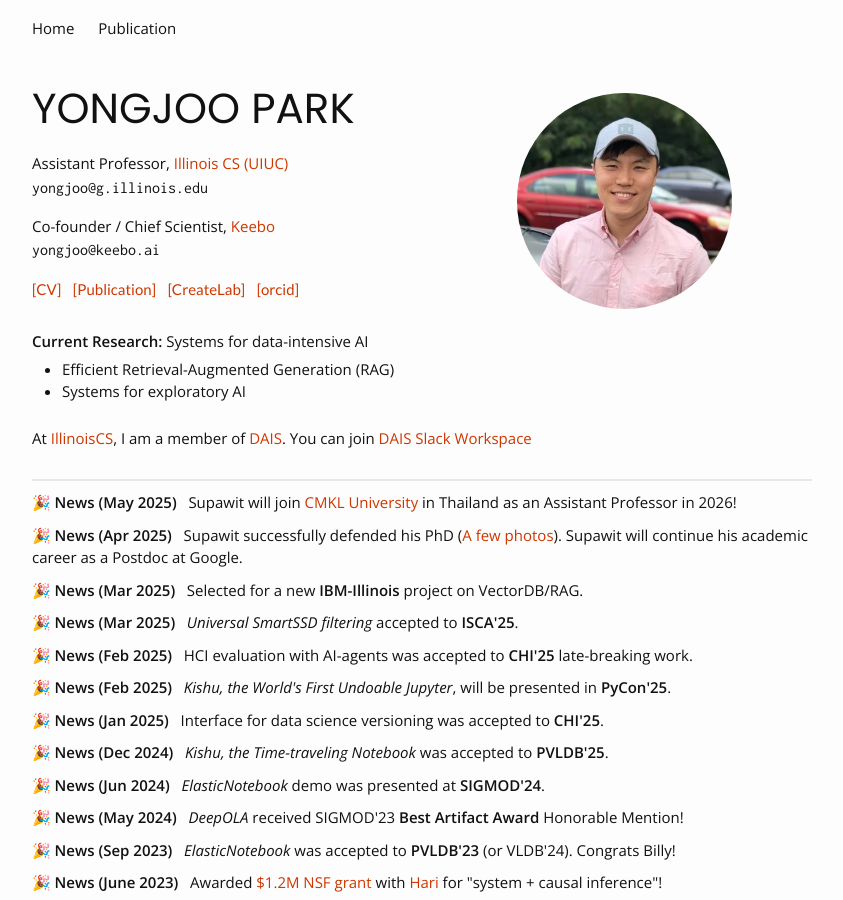
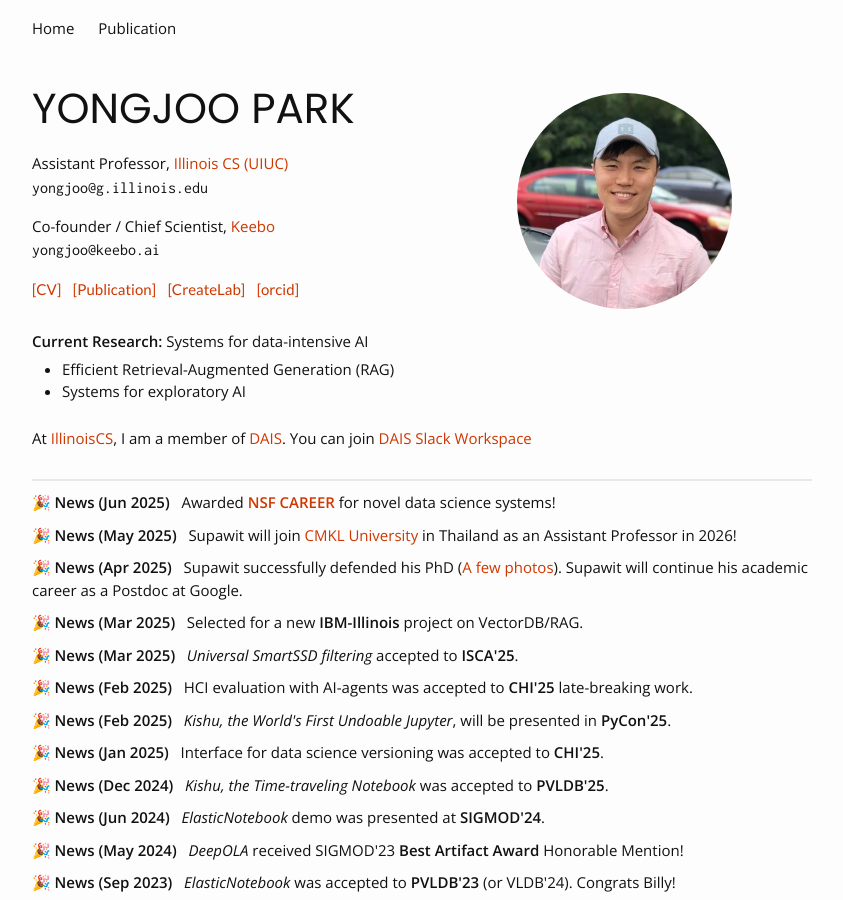
Before and after one commit to pyongjoo/pyongjoo.github.io, a Jekyll site: the page built from index.html, in a window 1280 px wide and 900 px high. Shown: the whole window, without its empty margins (218-1061 px from the left). Built offline with Jekyll 4.4.1, drawn with Linux system fonts in a browser that asks for light colours.

Commit message:
added career award news

```diff
--- a/index.html
+++ b/index.html
@@ -53,6 +53,7 @@ layout: home
 	<div class="row news-block">
 	    <div class="col-md-12 col-lg-12">
 		<!-- <p>I wrote <a href="https://www.reddit.com/r/UIUC/comments/10sa5uj/avoid_using_illinoisedu_email_for_important/">this Reddit post</a> regarding the university email issue. </p> -->
+        <p><b>🎉 News (Jun 2025)</b> &nbsp; Awarded <a href="https://www.nsf.gov/awardsearch/showAward?AWD_ID=2440498&HistoricalAwards=false"><b>NSF CAREER</b></a> for novel data science systems!</p>
         <p><b>🎉 News (May 2025)</b> &nbsp; Supawit will join <a href="https://en.wikipedia.org/wiki/CMKL_University">CMKL University</a> in Thailand as an Assistant Professor in 2026!</p>
 		<p><b>🎉 News (Apr 2025)</b> &nbsp; Supawit successfully defended his PhD
             (<a href="https://photos.app.goo.gl/tLqUFm3R4cpsumL67">A few photos</a>).
```
